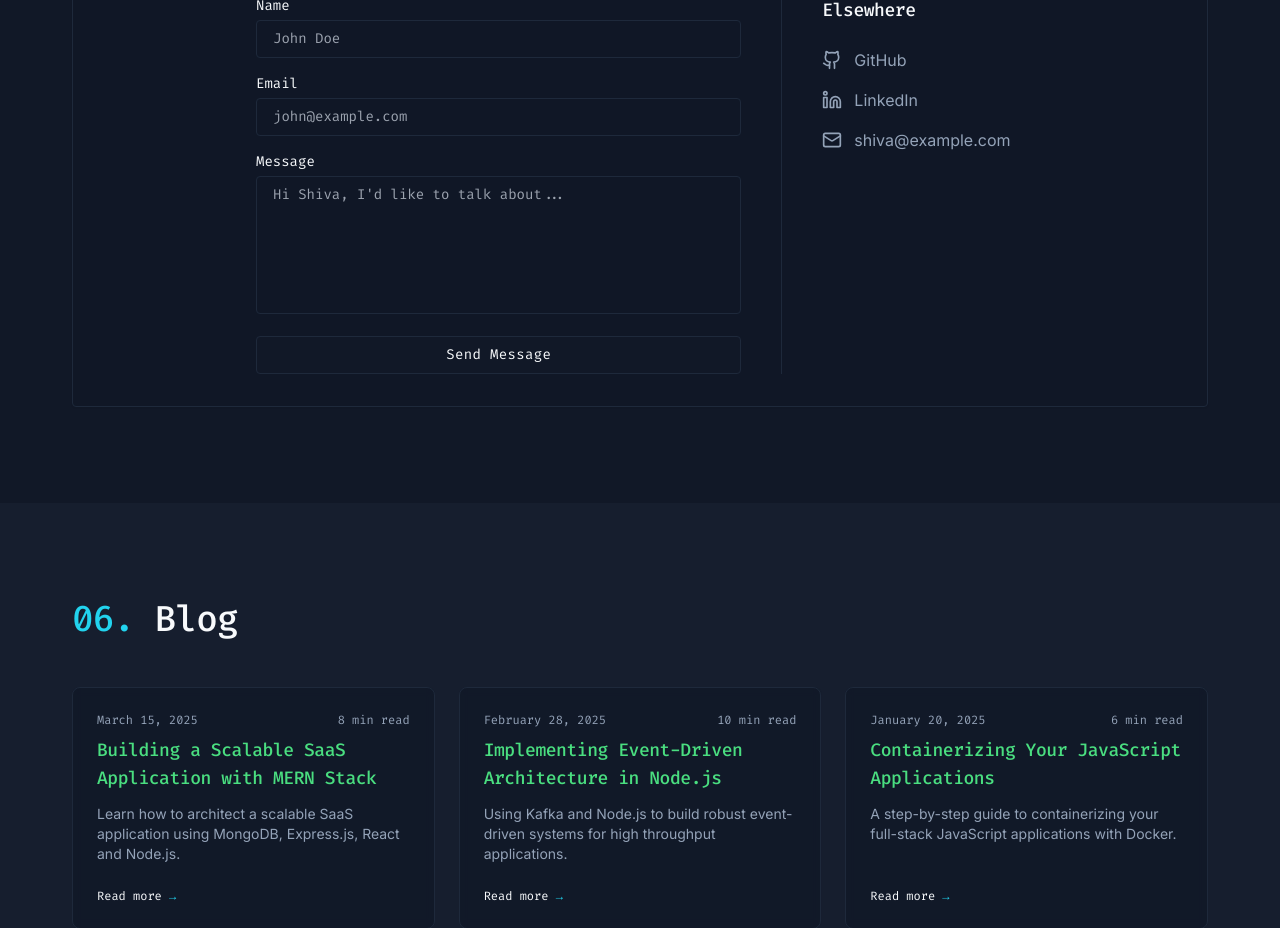
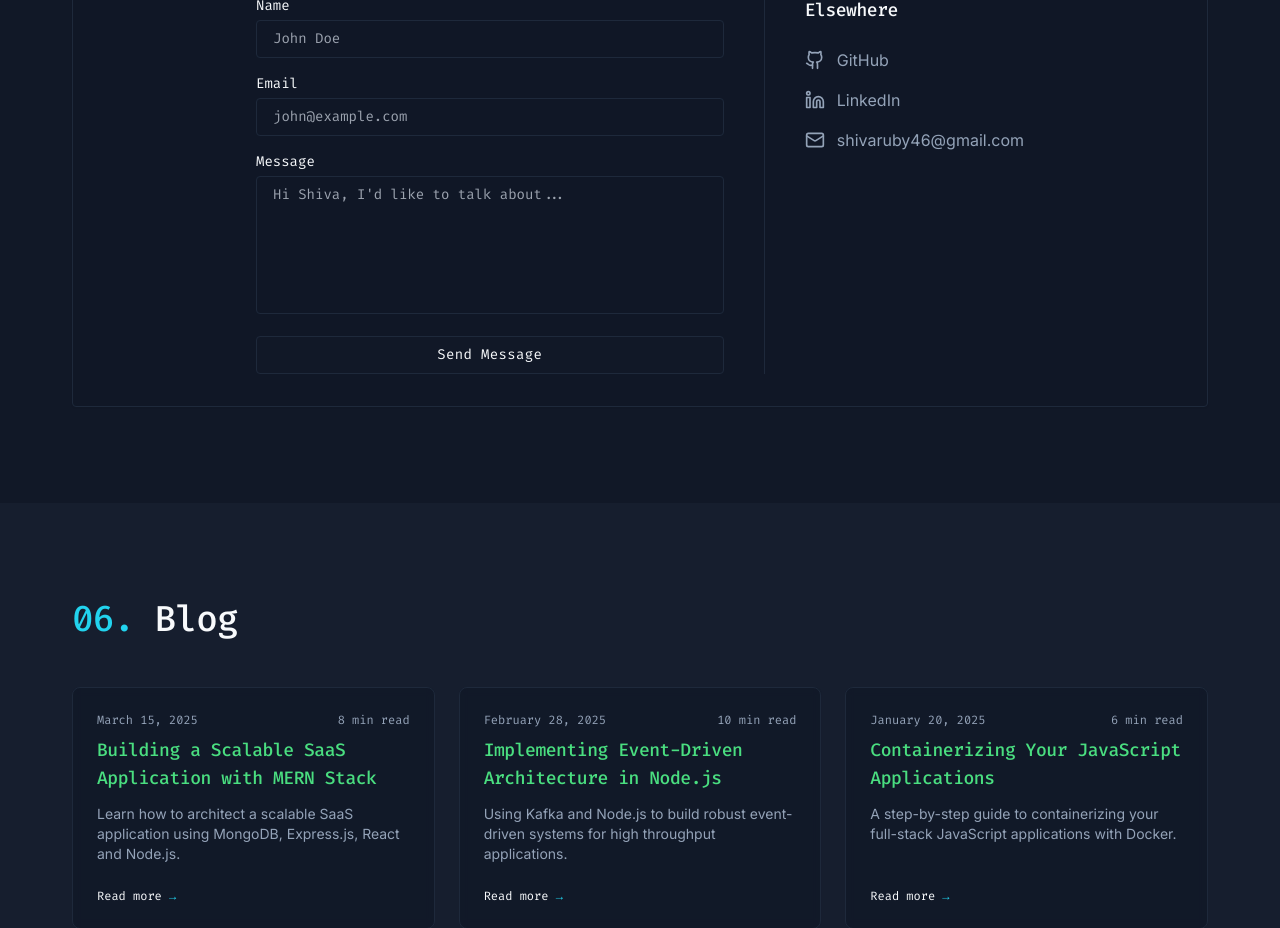
Before and after one commit to codewithzhiva/zedd-portfolio, a React (Vite) app: page / in a window 1280 px wide. Shown: the part 4640-5568 px from the top of the page. Built offline with nearby package versions, Linux system fonts and the light colour scheme.

Commit message:
Update contact and resume links
Update contact information and resume download link in the contact and about sections.

```diff
--- a/src/components/About.tsx
+++ b/src/components/About.tsx
@@ -35,7 +35,7 @@ export const About = () => {
               </p>
 
               <div className="pt-4">
-                <a href="#" className="retro-button">
+                <a href="/resume-shiva-roopan.png" download="Shiva_Roopan_Resume.png" className="retro-button">
                   Download Resume
                 </a>
               </div>
--- a/src/components/Contact.tsx
+++ b/src/components/Contact.tsx
@@ -103,7 +103,7 @@ export const Contact = () => {
 
                 <div className="space-y-4">
                   <a
-                    href="https://github.com"
+                    href="https://github.com/shivaroopan"
                     target="_blank"
                     rel="noopener noreferrer"
                     className="flex items-center gap-3 text-muted-foreground hover:text-foreground transition-colors group"
@@ -113,7 +113,7 @@ export const Contact = () => {
                   </a>
 
                   <a
-                    href="https://linkedin.com"
+                    href="https://www.linkedin.com/in/shiva-roopan-b8a94b145/"
                     target="_blank"
                     rel="noopener noreferrer"
                     className="flex items-center gap-3 text-muted-foreground hover:text-foreground transition-colors group"
@@ -123,11 +123,11 @@ export const Contact = () => {
                   </a>
 
                   <a
-                    href="mailto:shiva@example.com"
+                    href="mailto:shivaruby46@gmail.com"
                     className="flex items-center gap-3 text-muted-foreground hover:text-foreground transition-colors group"
                   >
                     <Mail className="h-5 w-5 group-hover:text-retro-green transition-colors" />
-                    <span>shiva@example.com</span>
+                    <span>shivaruby46@gmail.com</span>
                   </a>
                 </div>
               </div>
```
Also changed, not shown: public/resume-shiva-roopan.png (added).
